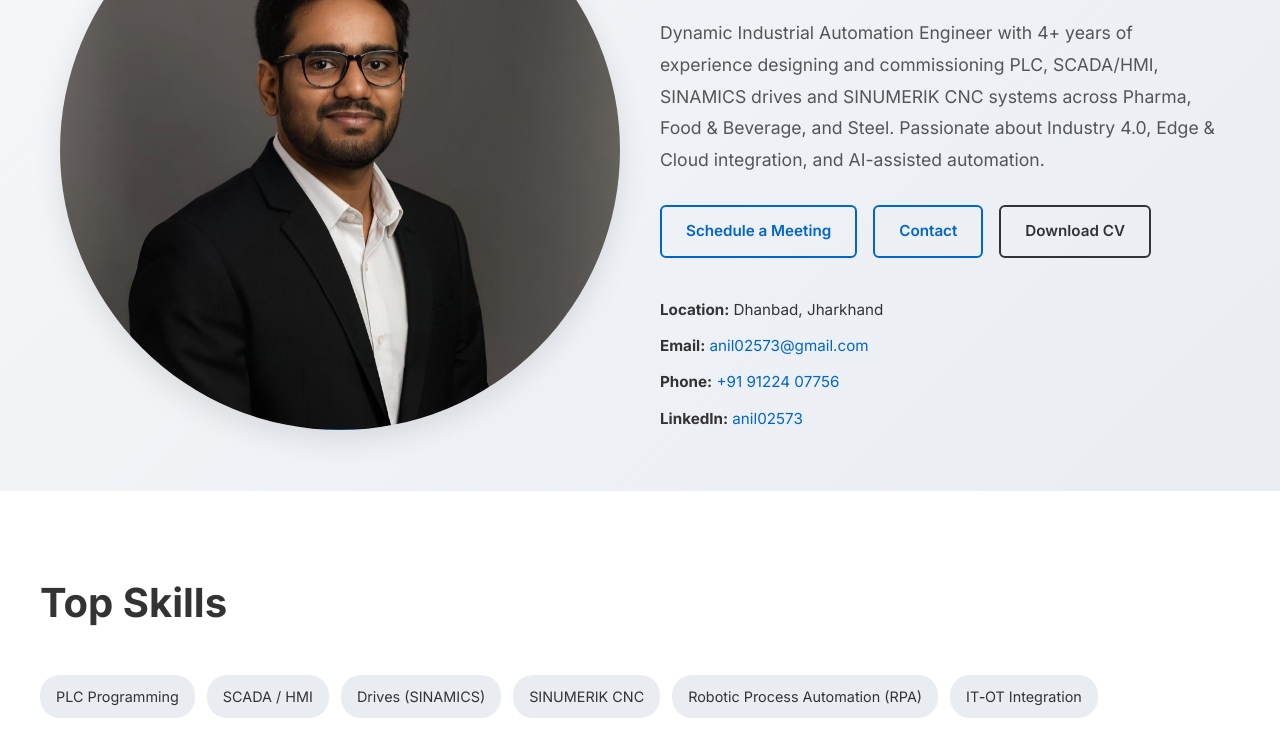
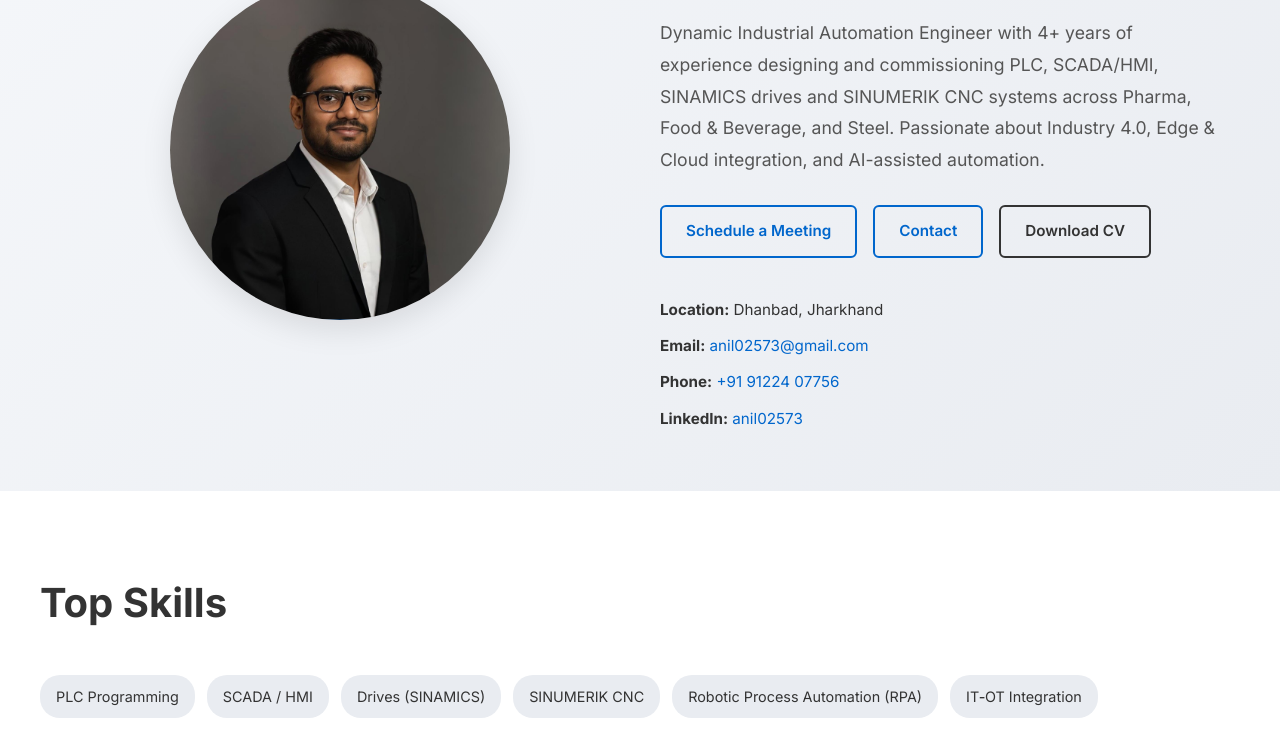
Before and after one commit to mr-Anil-prajapati/anil_portfolio, a plain HTML site: page index.html in a window 1280 px wide. Shown: the part 263-992 px from the top of the page. Drawn offline with Linux system fonts and the light colour scheme.

Commit message:
Enforce circular profile photo sizing

```diff
--- a/css/style.css
+++ b/css/style.css
@@ -179,11 +179,13 @@ img {
 
 .hero-photo {
   position: relative;
+  display: flex;
+  justify-content: center;
 }
 
 .photo {
-  width: 100%;
-  aspect-ratio: 1 / 1;
+  width: min(100%, 340px);
+  height: min(calc(100vw - 40px), 340px);
   object-fit: cover;
   border-radius: 50%;
   box-shadow: 0 10px 30px rgba(0, 0, 0, 0.1);
```
